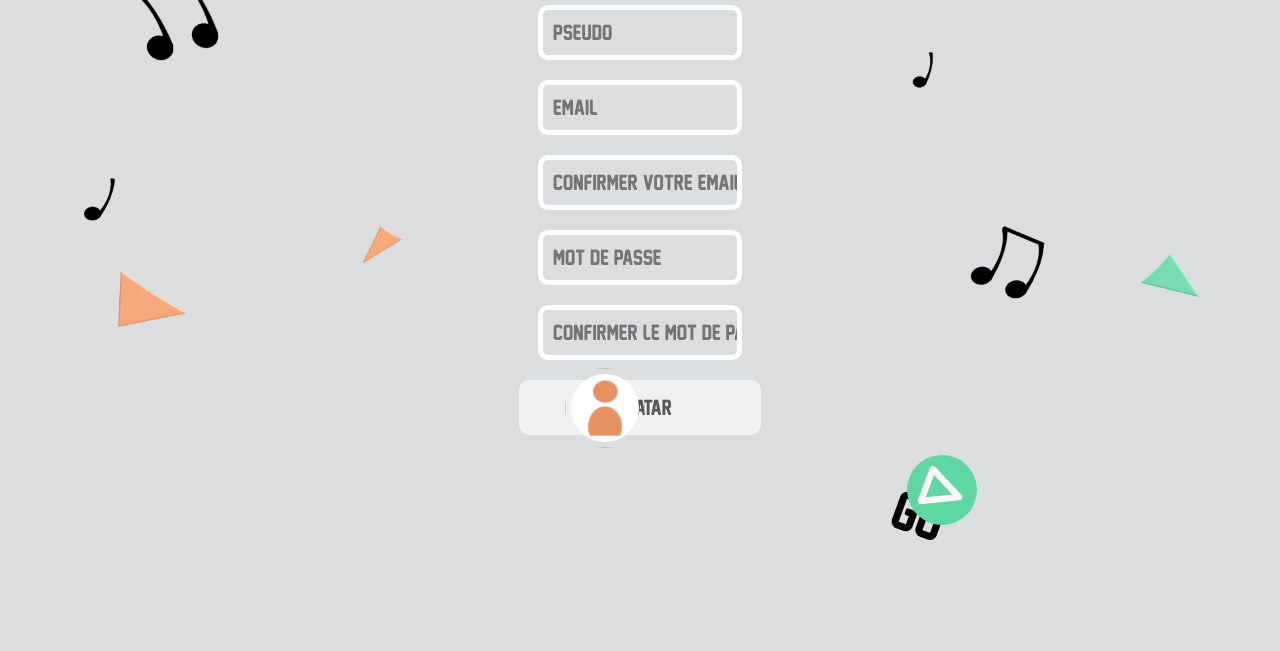
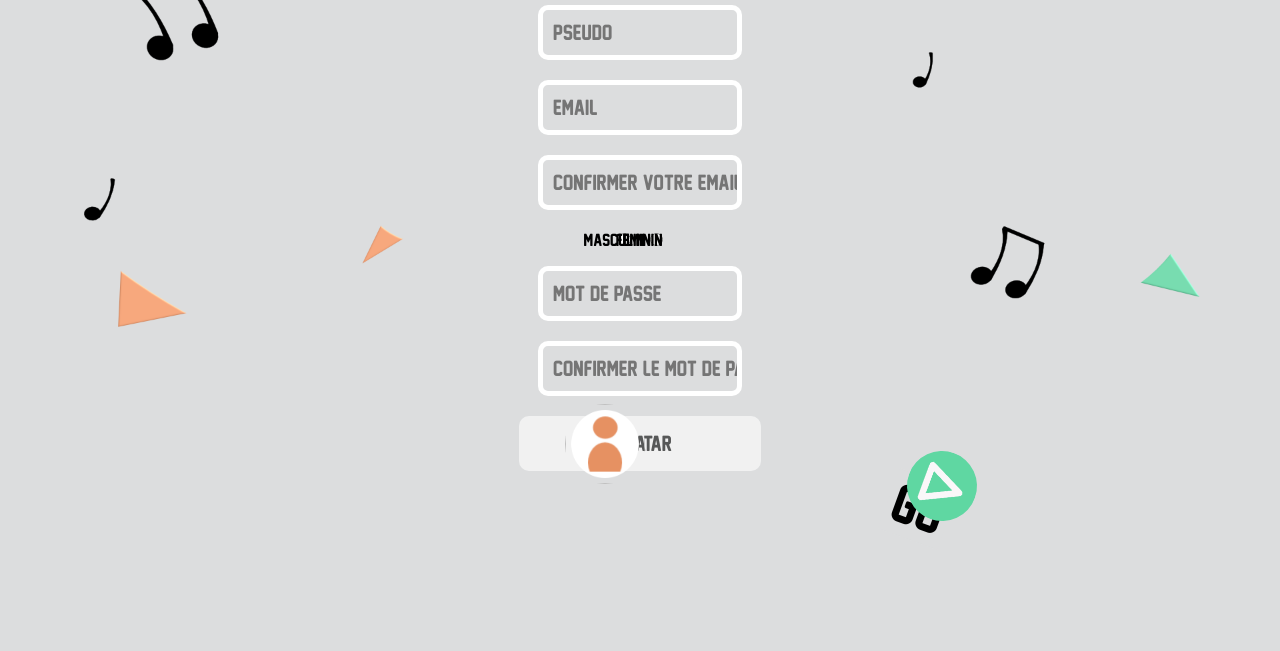
Before and after one commit to CTopy/Ongaku, a PHP site: page /CreerUnCompte.html in a window 1280 px wide. Shown: the part 337-988 px from the top of the page. Before the commit the page ends 877 px from the top, so only its background shows below. Run offline with PHP 8.4, Linux system fonts and the light colour scheme.

Commit message:
FinCreerUnCompte

```diff
--- a/CreerUnCompte.html
+++ b/CreerUnCompte.html
@@ -17,6 +17,16 @@
             <input type="text" name="pseudo" placeholder="PSEUDO" />
             <input type="text" name="email" placeholder="EMAIL" />
             <input type="text" name="confirmerEmail" placeholder="CONFIRMER VOTRE EMAIL" />
+
+            <div>
+                <input id="masculin" type="radio" name="sexe"/>
+                <label for="masculin">Masculin</label>
+
+                <input id="feminin" type="radio" name="sexe"/>
+                <label for="feminin">Feminin</label>
+
+            </div>
+
             <input type="text" name="Mot de passe" placeholder="MOT DE PASSE" />
             <input type="text" name="confirmerMotDePasse" placeholder="CONFIRMER LE MOT DE PASSE" />
             <input type="submit" value="AVATAR" href="" class="Avatar" placeholder="Avatar"/>
--- a/css/CreerUnCompte.css
+++ b/css/CreerUnCompte.css
@@ -78,13 +78,13 @@ fieldset input{
     position : relative;
     left : calc(100% + 60px);
     box-shadow: 2px 2px rgba(0, 0, 0, 0.5),;
-    bottom:80px;
+    bottom:120px;
     transform: rotate(20deg);
 }
 
 .boutonGo{
     position: absolute;
-    top: 485px;
+    top: 478px;
     left: 380px;
     transform: rotate(20deg);
     font-size: 50px;
@@ -93,3 +93,20 @@ fieldset input{
     border:none;
 
 }
+
+#feminin {
+    left: 100px;
+
+}
+
+div{
+    display:flex;
+    justify-content: space-between;
+    padding-left:20px;
+    padding-right: 25px;
+
+}
+
+input+label{
+    margin-left:-50px;
+}
```
